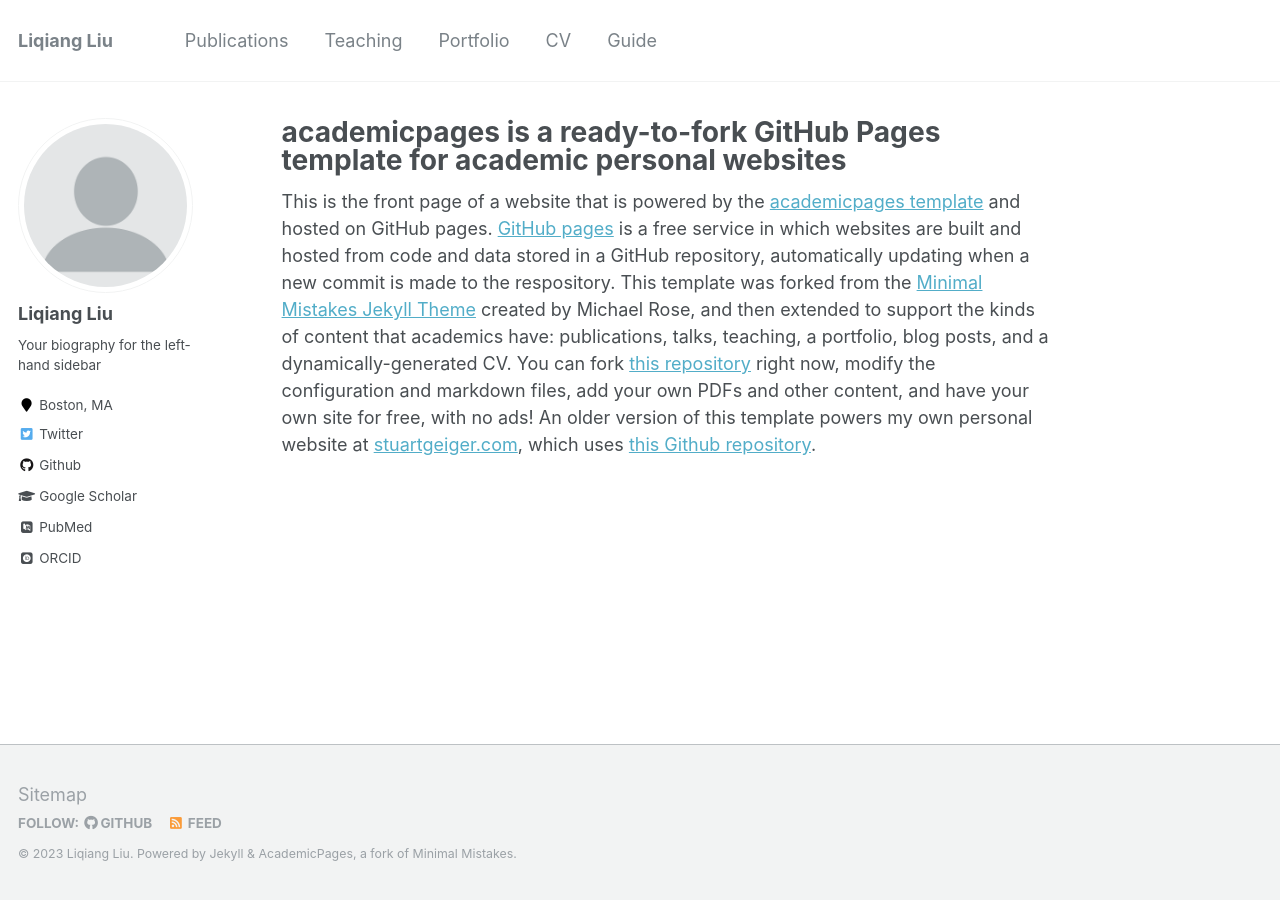
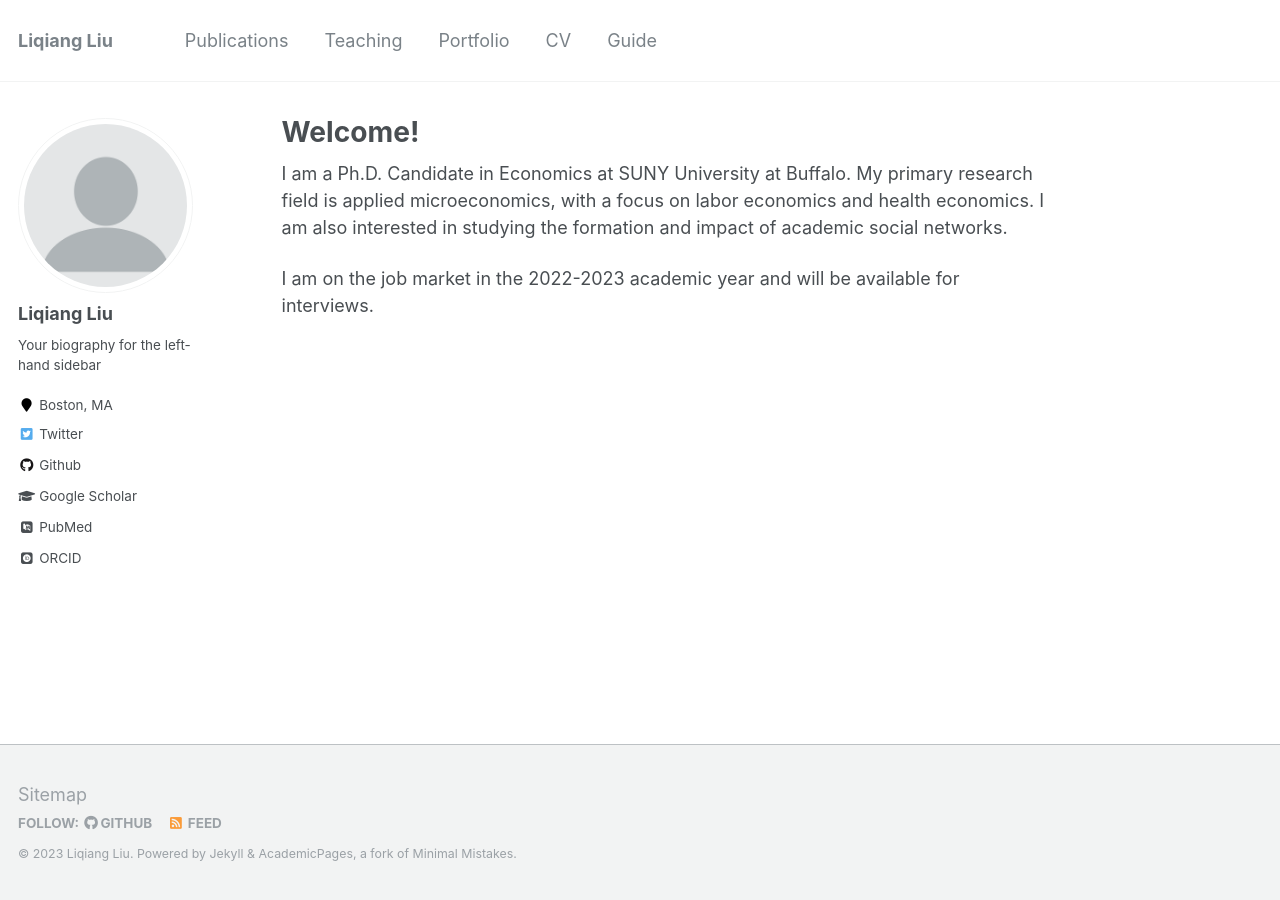
Before and after one commit to Liqiang-Liu/Liqiang-Liu.github.io, a Jekyll site: the page built from _pages/about.md, in a window 1280 px wide. Built offline with Jekyll 4.4.1, drawn with Linux system fonts in a browser that asks for light colours; some web fonts are replaced.

Commit message:
Update about.md

```diff
--- a/_pages/about.md
+++ b/_pages/about.md
@@ -1,16 +1,34 @@
 ---
 permalink: /
-title: "academicpages is a ready-to-fork GitHub Pages template for academic personal websites"
-excerpt: "About me"
+title: "Welcome!"
+excerpt: " "
 author_profile: true
 redirect_from:
   - /about/
   - /about.html
 ---
 
+I am a Ph.D. Candidate in Economics at SUNY University at Buffalo. My primary research field is applied microeconomics, with a focus on labor economics and health economics. I am also interested in studying the formation and impact of academic social networks.
+
+I am on the job market in the 2022-2023 academic year and will be available for interviews.
+
+
+
+
+
+
+
+
+
+
+
+
+
+
+<!--
 This is the front page of a website that is powered by the [academicpages template](https://github.com/academicpages/academicpages.github.io) and hosted on GitHub pages. [GitHub pages](https://pages.github.com) is a free service in which websites are built and hosted from code and data stored in a GitHub repository, automatically updating when a new commit is made to the respository. This template was forked from the [Minimal Mistakes Jekyll Theme](https://mmistakes.github.io/minimal-mistakes/) created by Michael Rose, and then extended to support the kinds of content that academics have: publications, talks, teaching, a portfolio, blog posts, and a dynamically-generated CV. You can fork [this repository](https://github.com/academicpages/academicpages.github.io) right now, modify the configuration and markdown files, add your own PDFs and other content, and have your own site for free, with no ads! An older version of this template powers my own personal website at [stuartgeiger.com](http://stuartgeiger.com), which uses [this Github repository](https://github.com/staeiou/staeiou.github.io).
 
-<!--
+
 A data-driven personal website
 ======
 Like many other Jekyll-based GitHub Pages templates, academicpages makes you separate the website's content from its form. The content & metadata of your website are in structured markdown files, while various other files constitute the theme, specifying how to transform that content & metadata into HTML pages. You keep these various markdown (.md), YAML (.yml), HTML, and CSS files in a public GitHub repository. Each time you commit and push an update to the repository, the [GitHub pages](https://pages.github.com/) service creates static HTML pages based on these files, which are hosted on GitHub's servers free of charge.
```
